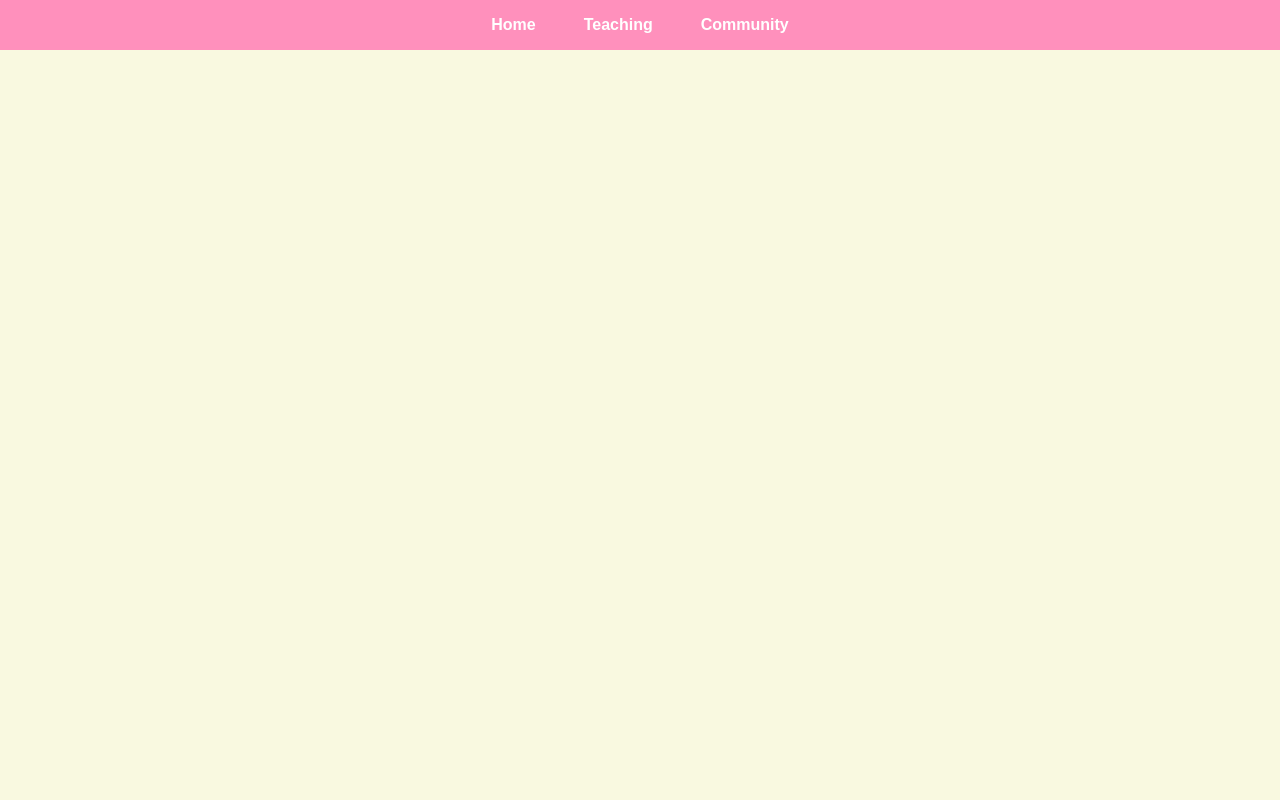
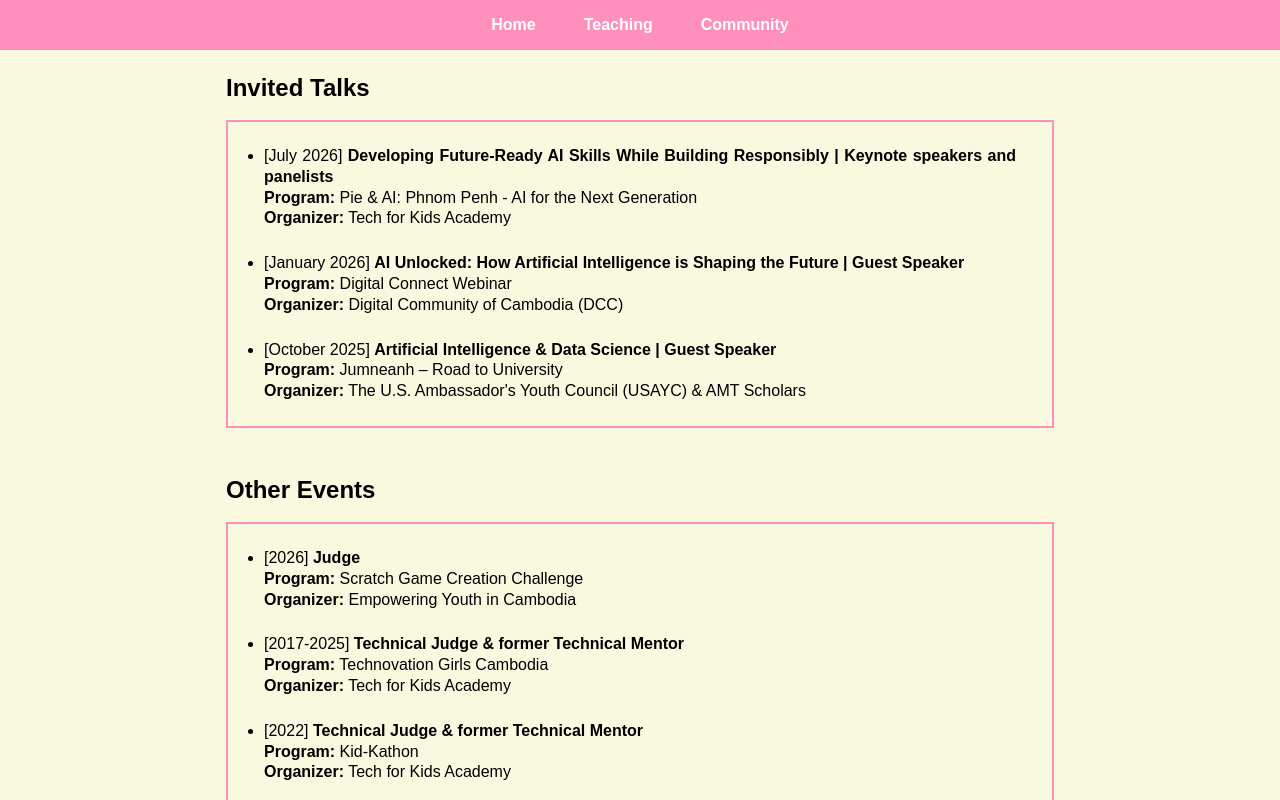
Before and after one commit to mbuntoun/mbuntoun.github.io, a React (Vite) app: page /community-services in a window 1280 px wide. Shown: the top 800 px of the page. Built offline with nearby package versions, Linux system fonts and the light colour scheme; a web font is replaced by a local one.

Commit message:
add Community section and minor adjustments

```diff
--- a/src/App.jsx
+++ b/src/App.jsx
@@ -2,7 +2,7 @@ import { Routes, Route } from 'react-router-dom'
 import Navigation from "./components/Navigation"
 import Home from "./pages/Home"
 import Teaching from "./pages/Teaching"
-// import Community from "./pages/Community"
+import Community from "./pages/Community"
 
 const App = () => (
   <>
@@ -10,7 +10,7 @@ const App = () => (
     <Routes>
       <Route path="/" element={<Home />} />
       <Route path="/teaching" element={<Teaching />} />
-      {/* <Route path="/community-services" element={<Community />} /> */}
+      <Route path="/community-services" element={<Community />} />
     </Routes>
   </>
 )
--- /dev/null
+++ b/src/components/CommunityComponent.jsx
@@ -0,0 +1,17 @@
+const CommunityComponent = (props) => (
+    <section className="community">
+        <h2>{props.sectionTitle}</h2>
+        <br />
+        <ul>
+            {props.data.map((community, index) => (
+                <li key={index}>
+                    <p>{community.date && `[${community.date}]`} <strong>{community.topic && community.topic}{community.topic && community.role ? " | " : null}{community.role && community.role}</strong></p>
+                    <p><b>Program:</b> {community.program}</p>
+                    <p><b>Organizer:</b> {community.organizer}</p>
+                </li>
+            ))}
+        </ul>
+    </section>
+)
+
+export default CommunityComponent
--- /dev/null
+++ b/src/pages/Community.jsx
@@ -0,0 +1,69 @@
+import CommunityComponent from "../components/CommunityComponent"
+
+const Community = () => {
+    const invitedTalks = [
+        {
+            "date": "July 2026",
+            "topic": "Developing Future-Ready AI Skills While Building Responsibly",
+            "role": "Keynote speakers and panelists",
+            "organizer": "Tech for Kids Academy",
+            "program": "Pie & AI: Phnom Penh - AI for the Next Generation"
+        },
+        {
+            "date": "January 2026",
+            "topic": "AI Unlocked: How Artificial Intelligence is Shaping the Future",
+            "role": "Guest Speaker",
+            "organizer": "Digital Community of Cambodia (DCC)",
+            "program": "Digital Connect Webinar"
+        },
+        {
+            "date": "October 2025",
+            "topic": "Artificial Intelligence & Data Science",
+            "role": "Guest Speaker",
+            "organizer": "The U.S. Ambassador's Youth Council (USAYC) & AMT Scholars",
+            "program": "Jumneanh – Road to University"
+        }
+    ]
+
+    const events = [
+        {
+            "date": 2026,
+            "role": "Judge",
+            "organizer": "Empowering Youth in Cambodia",
+            "program": "Scratch Game Creation Challenge"
+        },
+        {
+            "date": "2017-2025",
+            "role": "Technical Judge & former Technical Mentor",
+            "organizer": "Tech for Kids Academy",
+            "program": "Technovation Girls Cambodia"
+        },
+        {
+            "date": 2022,
+            "role": "Technical Judge & former Technical Mentor",
+            "organizer": "Tech for Kids Academy",
+            "program": "Kid-Kathon"
+        },
+        {
+            "date": 2022,
+            "role": "Technical Mentor",
+            "organizer": "Institute of Technology Cambodia",
+            "program": "Techno Innovation Challenge"
+        },
+        {
+            "date": 2019,
+            "role": "STEM Pro Sister (Technical Mentor for university students)",
+            "organizer": "STEM Education Organization for Cambodia",
+            "program": "STEM Sister Cambodia"
+        }
+    ]
+
+    return (
+        <main>
+            <CommunityComponent sectionTitle="Invited Talks" data={invitedTalks} />
+            <CommunityComponent sectionTitle="Other Events" data={events} />
+        </main>
+    )
+}
+
+export default Community
--- a/src/styles/_typography.css
+++ b/src/styles/_typography.css
@@ -10,3 +10,7 @@ p {
 a {
     text-decoration: none;
 }
+
+.bold {
+    font-weight: bold;
+}
--- a/src/styles/_variables.css
+++ b/src/styles/_variables.css
@@ -7,4 +7,6 @@
 
     --text-nav: "Stack Sans Headline", sans-serif;
     --text-body: "Mozilla Text", sans-serif;
+
+    --global-padding: 24px 36px;
 }
--- a/src/styles/index.css
+++ b/src/styles/index.css
@@ -47,7 +47,7 @@ hr {
 /* Profile section */
 .profile {
     display: flex;
-    padding: 24px 36px;
+    padding: var(--global-padding);
     gap: 24px;
 
     .pic {
@@ -84,7 +84,7 @@ hr {
 
 /* Education section */
 .education {
-    padding: 24px 36px;
+    padding: var(--global-padding);
 
     h2 {
         margin-bottom: 12px;
@@ -99,8 +99,6 @@ hr {
         margin-bottom: 24px;
         padding: 16px;
         border: 2px solid var(--color-dark-blue);
-        border-radius: 5px;
-        box-shadow: 5px 5px 5px var(--color-dark-blue);
 
         &:last-child {
             margin-bottom: 0;;
@@ -124,7 +122,7 @@ hr {
 
 /* Courses Page */
 .courses {
-    padding: 24px 36px;
+    padding: var(--global-padding);
 
     h2 {
         text-align: center;
@@ -132,7 +130,7 @@ hr {
 
     ul {
         background-color: #FFEBD3;
-        padding: 24px 36px;
+        padding: var(--global-padding);
         text-align: justify;
         p:first-child {
             margin-bottom: 8px;
@@ -148,20 +146,33 @@ hr {
     }
 }
 
+/* Community Section */
+.community {
+    padding: var(--global-padding);
+
+    ul {
+        border: 2px solid var(--color-nav-bg);
+        padding: var(--global-padding);
+        text-align: justify;
+    }
+
+    li {
+        margin-bottom: 24px;
+
+        &:last-child {
+            margin-bottom: 0;;
+        }
+    }
+}
+
 /* Padding adjustments for mobile */
 @media screen and (max-width: 500px) {
-    .profile {
+    .profile, .education, .community, .courses {
         padding: 24px;
     }
 
-    .education {
-        padding: 24px;
-    }
-
-    .courses {
-        padding: 24px;
+    .courses, .community {
         ul {
-            /* list-style: none; */
             padding: 24px 24px 24px 36px;
             text-align: left;
         }
```
